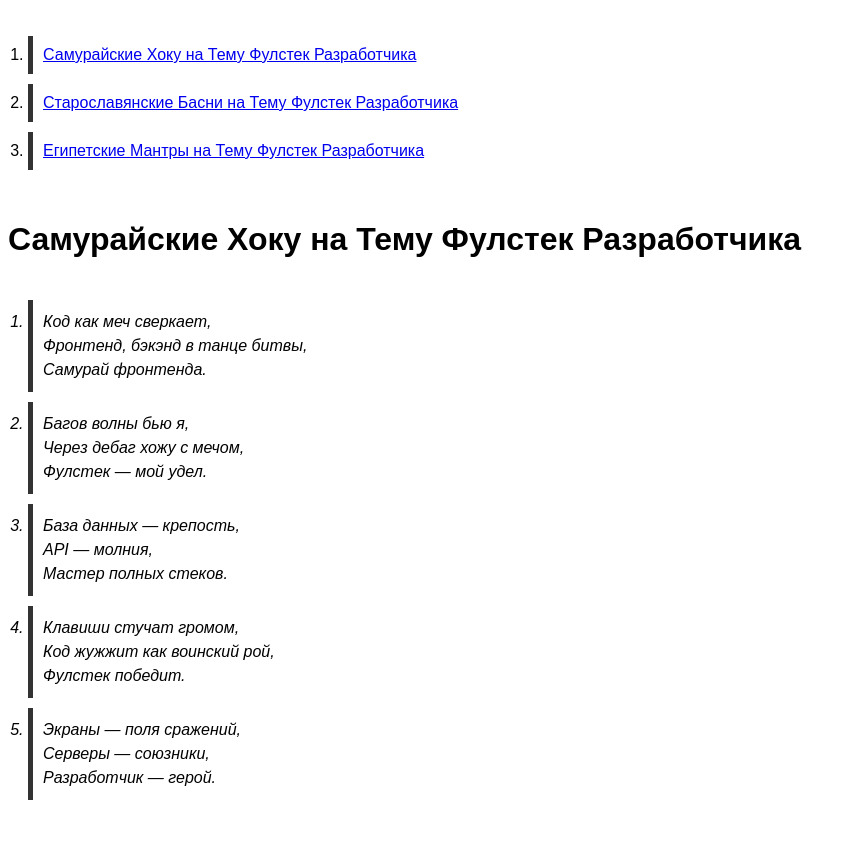
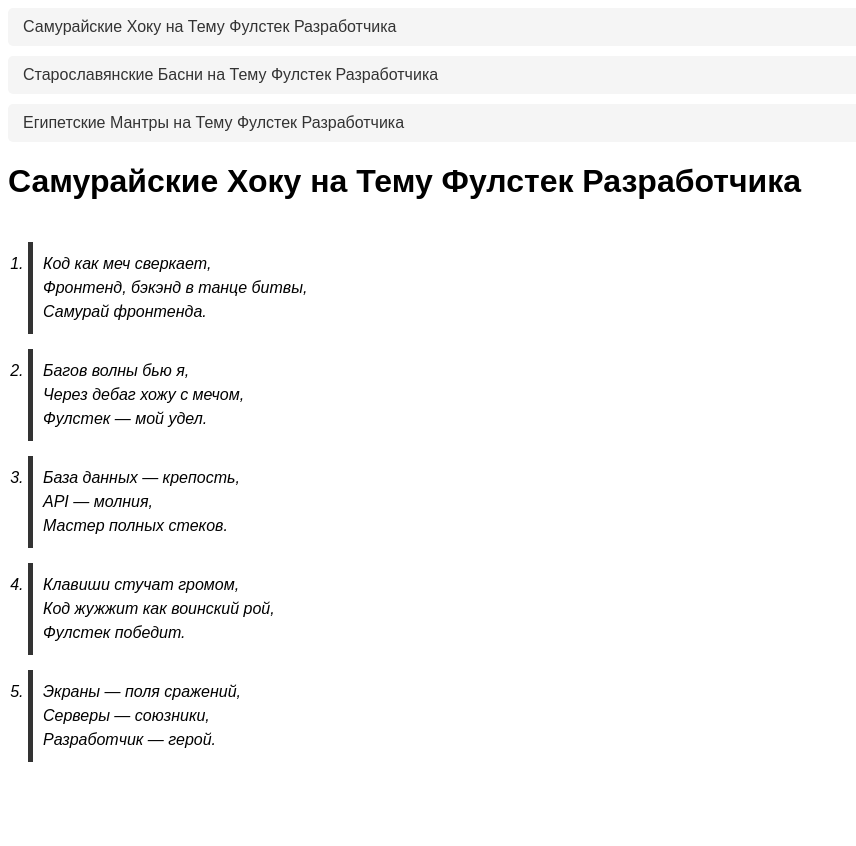
Before and after one commit to paulsanswrk/Fullstack_test_kwork, a PHP site: page /page1.php in a window 1280 px wide. Shown: the whole page, without its empty margins (0-856 px from the left). After the commit the page ends 762 px from the top, so only its background shows below. Run offline with PHP 8.4, Linux system fonts and the light colour scheme.

Commit message:
Task 3: Унифицированы отступы между ссылками на всех страницах

```diff
--- a/assets/css/styles.css
+++ b/assets/css/styles.css
@@ -9,10 +9,38 @@ ul {
 }
 
 li {
-    margin-bottom: 10px;
+    margin-bottom: 15px;
     padding: 10px;
     background-color: #fff;
     border-left: 5px solid #333;
+}
+
+/* Стили для навигации */
+header nav ul {
+    list-style-type: none;
+    padding: 0;
+    margin: 0;
+}
+
+header nav li {
+    margin-bottom: 10px;
+    padding: 0;
+    background-color: transparent;
+    border-left: none;
+}
+
+header nav a {
+    display: block;
+    padding: 10px 15px;
+    text-decoration: none;
+    color: #333;
+    background-color: #f5f5f5;
+    border-radius: 5px;
+    transition: background-color 0.3s;
+}
+
+header nav a:hover {
+    background-color: #e0e0e0;
 }
 
 /* Стили для страницы 1 - Самурайские Хоку */
@@ -26,7 +54,7 @@ li {
     background-color: #f0f0f0;
 }
 
-.page2 li {
+.page2 main li {
     margin-bottom: 20px;
 }
 
@@ -47,11 +75,11 @@ li {
     color: #8b4513;
 }
 
-.page3 ul {
+.page3 main ul {
     list-style-type: square;
 }
 
-.page3 li {
+.page3 main li {
     margin-bottom: 15px;
     background-color: #fdf5e6;
     border: 2px solid #daa520;
```
